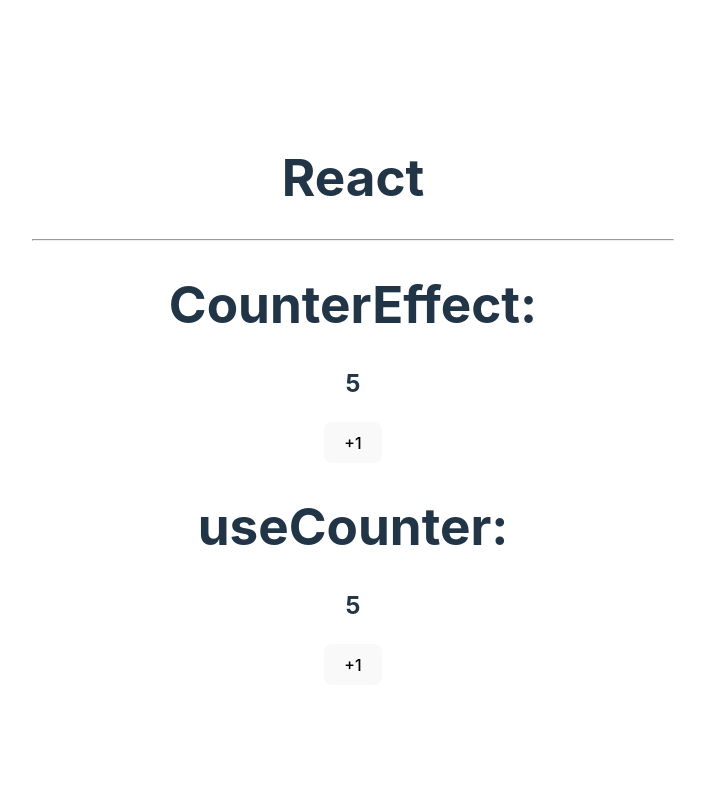
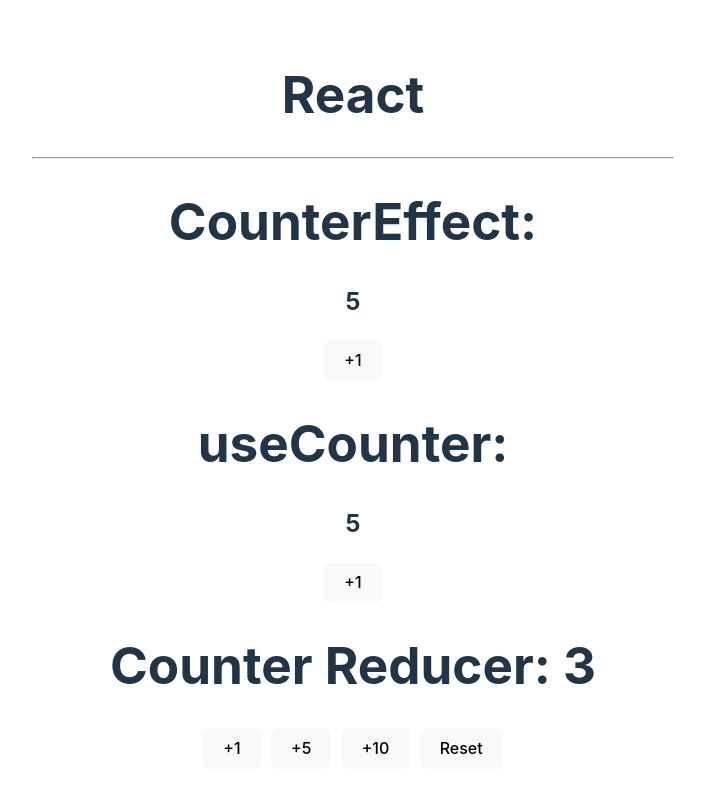
Before and after one commit to dpacoria21/react-pro, a React (Vite) app in the folder reforzamiento-react/: page / in a window 1280 px wide. Shown: the top 792 px of the page, without its empty margins (287-992 px from the left). Built offline with nearby package versions, Linux system fonts and the light colour scheme.

Commit message:
Se realizo la separacion del codigo del useReducer

```diff
--- a/reforzamiento-react/src/App.tsx
+++ b/reforzamiento-react/src/App.tsx
@@ -1,6 +1,7 @@
 import './App.css';
 import { CounterEffect } from './bases/CounterEffect';
 import { CounterHook } from './bases/CounterHook';
+import { CounterReducerComponent } from './counter-reducer/CounterReducer';
 
 function App() {
 
@@ -11,6 +12,7 @@
 
             <CounterEffect initialValue={5}/>
             <CounterHook />
+            <CounterReducerComponent />
 
         </>
     );
--- /dev/null
+++ b/reforzamiento-react/src/counter-reducer/CounterReducer.tsx
@@ -0,0 +1,42 @@
+import { useReducer } from 'react';
+import { counterReducer } from './state/counterReducer';
+import { CounterState } from './interfaces/interface';
+
+const INITIAL_STATE: CounterState = {
+    counter: 3,
+    previous: 2,
+    changes: 3,
+};
+
+export const CounterReducerComponent = () => {
+
+    const [state, dispatch] = useReducer(counterReducer, INITIAL_STATE);
+
+    const increaseBy = (value: number): void => {
+        dispatch({type: 'increaseBy', payload: {value}});
+    };
+
+    const onReset = () => {
+        dispatch({type: 'reset'});
+    };
+
+    console.log(state);
+
+    return (
+        <>
+            <h1>Counter Reducer: {state.counter}</h1>
+            <button style={{marginRight: 10}} onClick={() => increaseBy(1)}>
+                +1
+            </button>
+            <button style={{marginRight: 10}} onClick={() => increaseBy(5)}>
+                +5
+            </button>
+            <button style={{marginRight: 10}} onClick={() => increaseBy(10)}>
+                +10
+            </button>
+            <button onClick={onReset}>
+                Reset
+            </button>
+        </>
+    );
+};
--- /dev/null
+++ b/reforzamiento-react/src/counter-reducer/actions/actions.ts
@@ -0,0 +1,3 @@
+export type CounterAction =
+    | { type: 'increaseBy', payload: {value: number} }
+    | { type: 'reset' }
--- /dev/null
+++ b/reforzamiento-react/src/counter-reducer/interfaces/interface.ts
@@ -0,0 +1,5 @@
+export interface CounterState {
+    counter: number,
+    previous: number,
+    changes: number,
+}
--- /dev/null
+++ b/reforzamiento-react/src/counter-reducer/state/counterReducer.ts
@@ -0,0 +1,26 @@
+import { CounterAction } from '../actions/actions';
+import { CounterState } from '../interfaces/interface';
+
+export const counterReducer = (state: CounterState, action: CounterAction): CounterState => {
+
+    switch(action.type) {
+
+        case 'increaseBy': {
+            return {
+                changes: state.changes+1,
+                previous: state.counter,
+                counter: state.counter+action.payload.value,
+            };
+        }
+        case 'reset':
+            return {
+                changes: 0,
+                counter: 0,
+                previous: 0,
+            };
+        default:
+            return state;
+
+    }
+
+};
```
Also changed, not shown: reforzamiento-react/.eslintrc.cjs.
